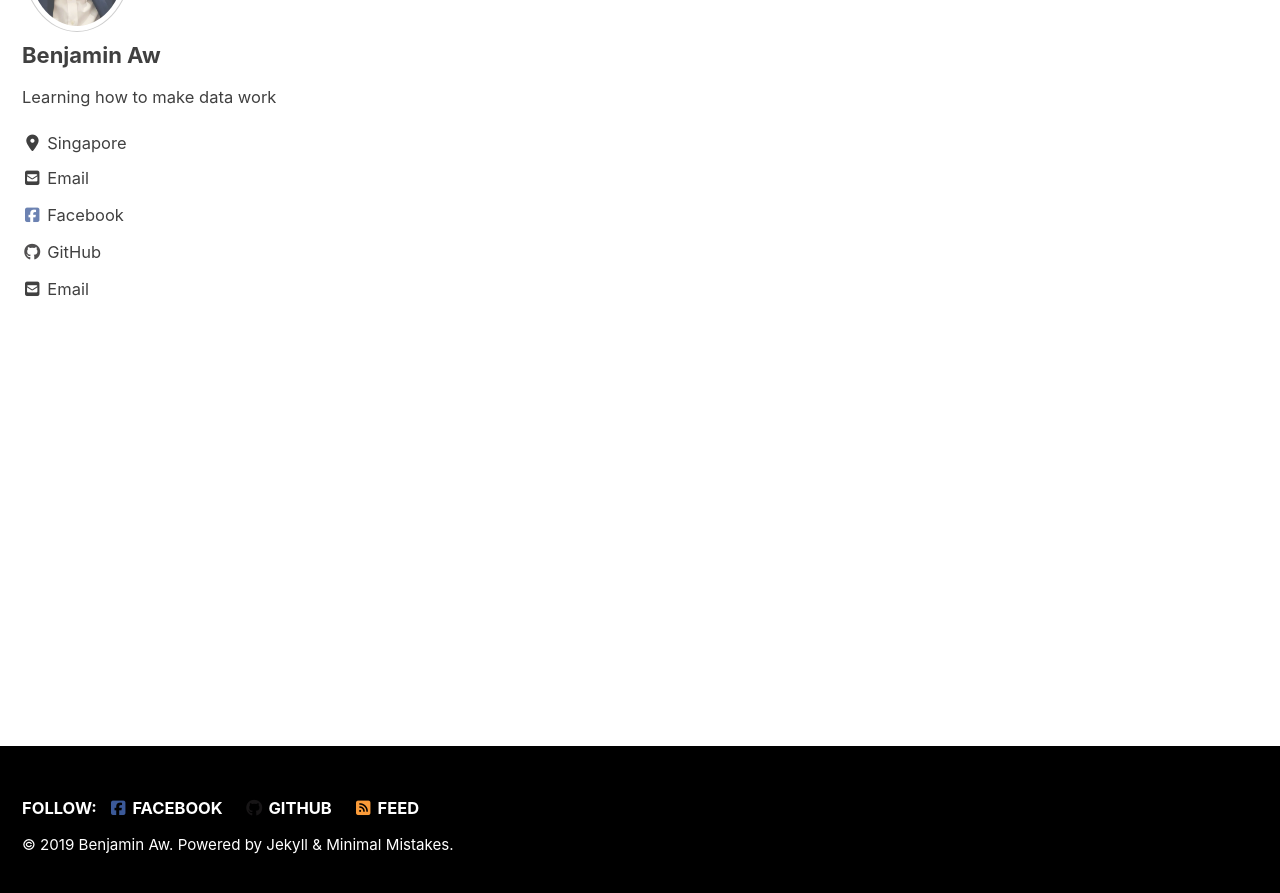
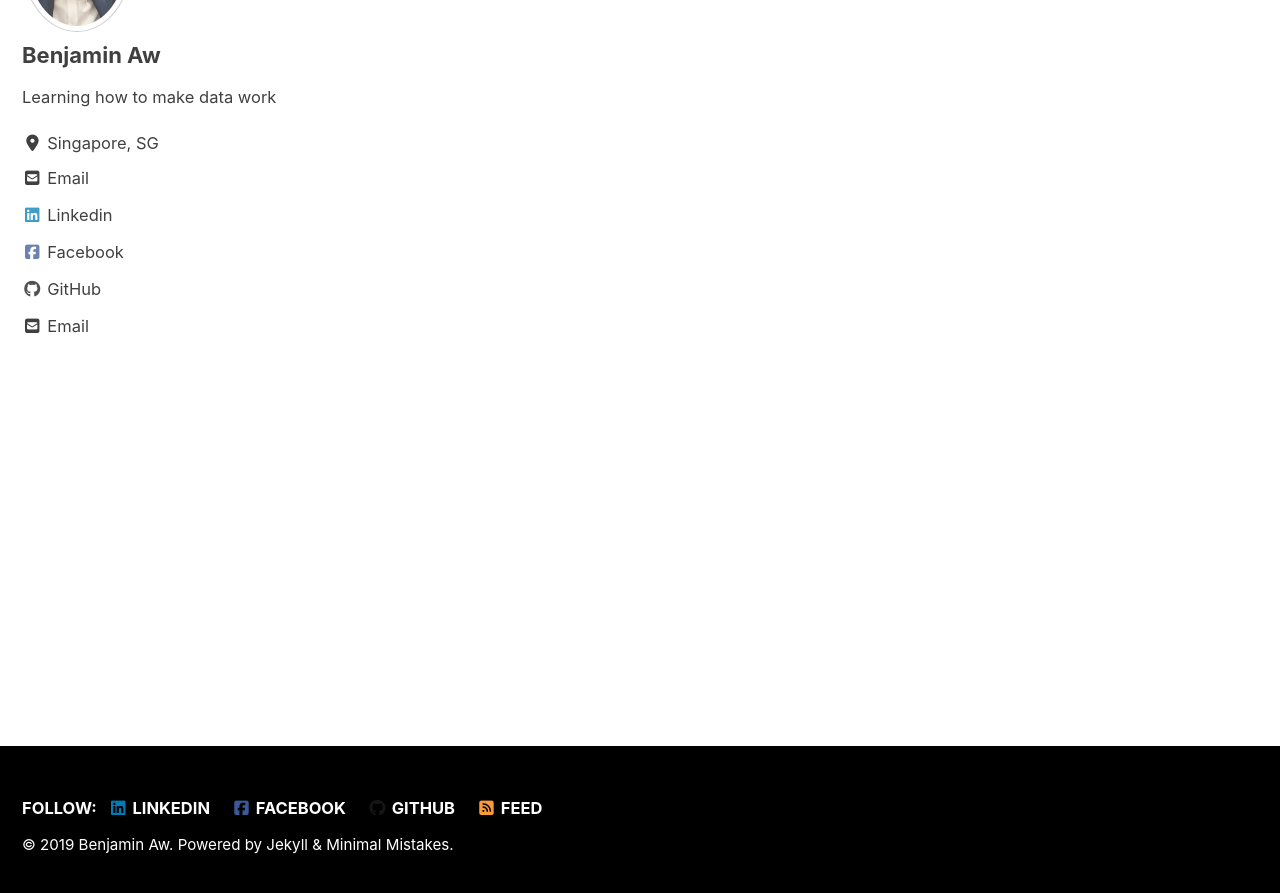
Before and after one commit to Benjamin-Aw-93/Benjamin-Aw-93.github.io, a Jekyll site: the page built from index.html, in a window 1280 px wide and 900 px high, scrolled down 231 px. Shown: the top 893 px of the window. Built offline with Jekyll 4.4.1, drawn with Linux system fonts in a browser that asks for light colours; cached includes are drawn as plain includes; nearby versions of some CDN libraries; the list of posts is cut into pages by our own code.

Commit message:
Edited links to socials

```diff
--- a/_config.yml
+++ b/_config.yml
@@ -86,16 +86,19 @@ naver_site_verification  :
 twitter:
   username               :
 facebook:
-  username               :
+  username               : "benjamin.aw.7"
   app_id                 :
   publisher              :
-og_image                 : # Open Graph/Twitter default site image
+og_image                 : "/images/teaser_image.png" # Open Graph/Twitter default site image
 # For specifying social profiles
 # - https://developers.google.com/structured-data/customize/social-profiles
 social:
   type                   : # Person or Organization (defaults to Person)
   name                   : # If the user or organization name differs from the site's name
   links: # An array of links to social media profiles
+    - "https://www.facebook.com/benjamin.aw.7"
+    - "https://www.linkedin.com/in/benjamin-aw-25406b12b/"
+    - "https://github.com/Benjamin-Aw-93"
 
 # Analytics
 analytics:
@@ -110,12 +113,15 @@ author:
   name             : "Benjamin Aw"
   avatar           : "/images/Ben_Face.jpg"
   bio              : "Learning how to make data work"
-  location         : "Singapore"
+  location         : "Singapore, SG"
   email            : "benjaminaw2208@gmail.com"
   links:
     - label: "Email"
       icon: "fas fa-fw fa-envelope-square"
       url: mailto:benjaminaw2208@gmail.com
+    - label: "Linkedin"
+      icon: "fab fa-fw fa-linkedin"
+      url: "https://www.linkedin.com/in/benjamin-aw-25406b12b/"
     - label: "Website"
       icon: "fas fa-fw fa-link"
       # url: "https://your-website.com"
@@ -138,6 +144,9 @@ footer:
     - label: "Twitter"
       icon: "fab fa-fw fa-twitter-square"
       # url:
+    - label: "Linkedin"
+      icon: "fab fa-fw fa-linkedin"
+      url: "https://www.linkedin.com/in/benjamin-aw-25406b12b/"
     - label: "Facebook"
       icon: "fab fa-fw fa-facebook-square"
       url: "https://facebook.com/benjamin.aw.7"
```
